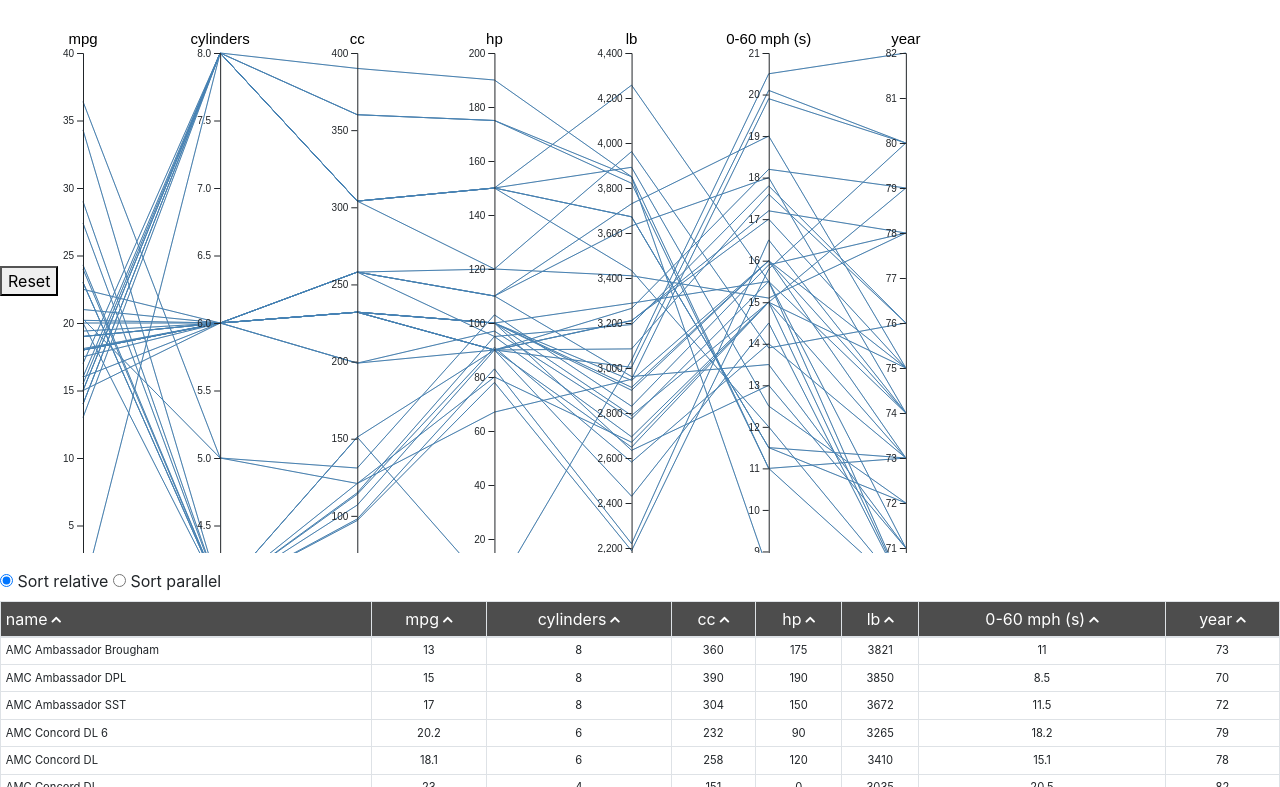
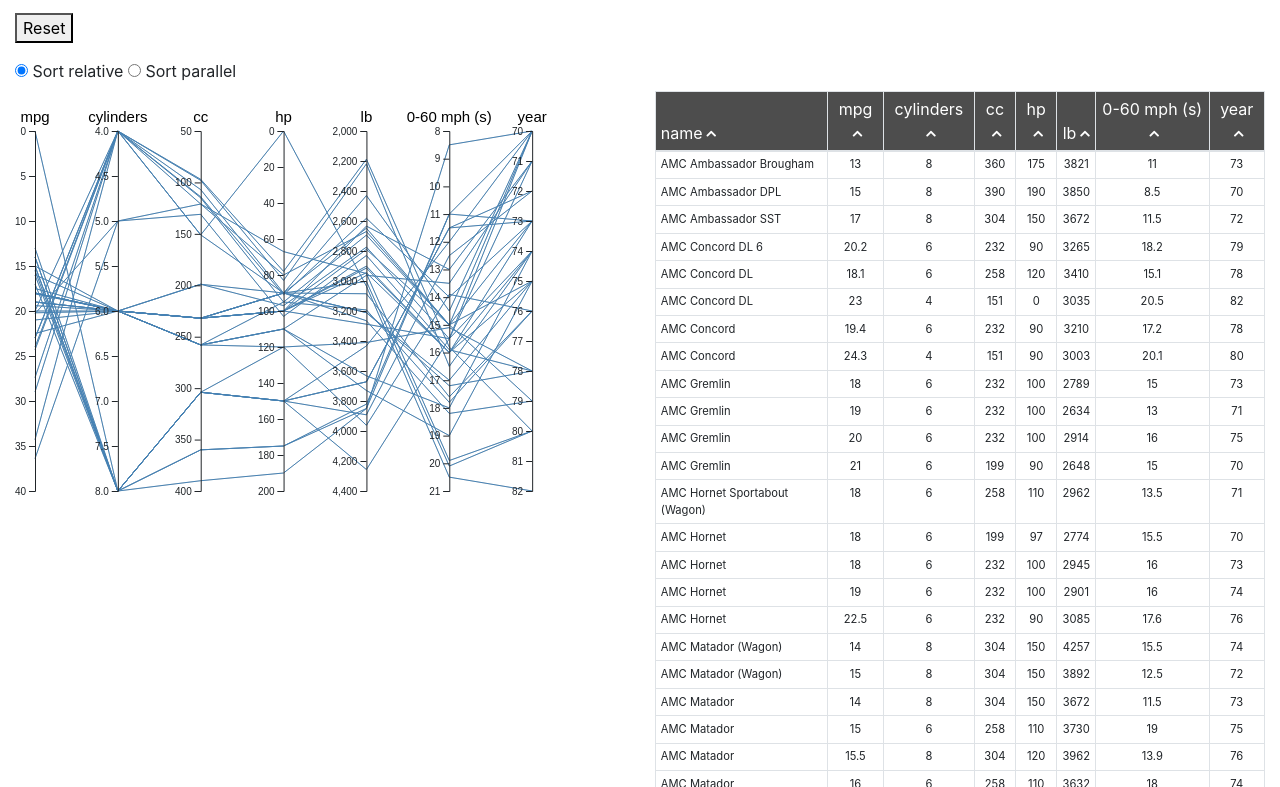
Before and after one commit to nini12091/Sortable, a website: page public/index.html in a window 1280 px wide. Shown: the part 99-886 px from the top of the page. Drawn offline with nearby package versions, Linux system fonts and the light colour scheme.

Commit message:
Added Layout system

```diff
--- a/public/index.html
+++ b/public/index.html
@@ -58,21 +58,22 @@
 	</style>
 </head>
 <body>
-	<div id="layout">
+	<div class="container-fluid">
 		<!-- header -->
 		<h1 class="display-5 my-3 py-3">Sortable</h1>
 
 		<!-- control buttons -->
 		<button type="button" onclick="Data.reset()">Reset</button>
 
-		<!-- parallel coordinates -->
-		<svg id="pc" width="960" height="540"></svg>
-
 		<!-- sort buttons -->
 		<form class="mt-3">
 			<label><input id="sort-relative" type="radio" value="sortRelative" name="mode" checked> Sort relative </label>
 			<label><input id="sort-parallel" type="radio" value="sortParallel" name="mode"> Sort parallel </label>
 		</form>
+
+		<div id="layout">
+			<!-- parallel coordinates -->
+			<svg id="pc" width="960" height="540"></svg>
 
 			<!-- sortable -->
 			<table id="sortable" class="sortable table table-bordered table-sm">
@@ -82,6 +83,7 @@
 				<tbody>
 				</tbody>
 			</table>
+		</div>
 	</div>
 </body>
 <script src="https://d3js.org/d3.v5.min.js"></script>
@@ -108,6 +110,8 @@
 Data.headers = [];
 Data.origin = [];
 Data.current = []; // filtered data
+Data.on = Container.on;
+Data.dispatch = Container.dispatch;
 Data.reset = function(){
 	Data.current = Data.origin.map(function(d){ return d; });
 };
@@ -146,6 +150,52 @@
 	});
 };
 Data.sort = Data.sortRelative;
+
+function Container(div){
+	this.el.root = d3.select(div);
+	this.on = this.el.root.on;
+	this.dispatch = (event, ...args) => { this.el.root[event](...args); };
+
+	// default
+	this.resize = this.horizontal;
+	this.resize();
+
+	// handle window resize
+	d3.select(window).on("resize", () => {
+		this.resize();
+	});
+}
+
+Container.prototype.el = {};
+Container.prototype.childrens = [];
+
+Container.prototype.horizontal = function(){
+	this.el.root.attr("class", "row");
+	var rect = this.el.root.node().parentNode.getBoundingClientRect(); // get real size
+	this.childrens.forEach((children) => {
+		d3.select(children.el.root.node().parentNode).attr("class", "col-6");
+		var childrect = children.el.root.node().parentNode.getBoundingClientRect();
+		children.width(childrect.width);
+		children.height(childrect.height);
+	});
+	this.resize = this.horizontal;
+}
+
+Container.prototype.vertical = function(){
+	this.el.root.attr("class", "container");
+	this.resize = this.vertical;
+}
+
+Container.prototype.addChildren = function(children){
+	this.el.root.append("div").append(function(){
+		return children.el.root.remove().node();
+	});
+	this.childrens.push(children);
+
+	this.resize();
+}
+
+var container = new Container("#layout");
 
 // initialize sort buttons
 d3.select("#sort-relative").on("change", function(){ Data.sort = Data.sortRelative; });
@@ -191,13 +241,16 @@
 	// plot
 	table = new Table("#sortable");
 	pc = new PC("#pc");
+
+	container.addChildren(pc);
+	container.addChildren(table);
 });
 
 
 function Table(table){
-	this.el.table = d3.select(table);
-	this.el.head = this.el.table.select("thead");
-	this.el.body = this.el.table.select("tbody");
+	this.el.root = d3.select(table);
+	this.el.head = this.el.root.select("thead");
+	this.el.body = this.el.root.select("tbody");
 
 	this.el.head.select("tr")
 		.selectAll("th")
@@ -280,23 +333,31 @@
 }
 
 Table.prototype.width = function(width){
-	if(width) this._width = width - this.margin.left - this.margin.right;
+	if(width){ this._width; this.updateSize(); }
 	else return this._width;
 }
 
 Table.prototype.height = function(height){
-	if(height) this._height = height - this.margin.top - this.margin.bottom;
+	if(height){ this._height; this.updateSize(); }
 	else return this._height;
 }
 
-// Parallel Coordinates
+Table.prototype.updateSize = function(){
+
+}
+
+
+
+/**
+ * Parallel Coordinates
+ */
 function PC(svg){
-	this.el.svg = d3.select(svg);
+	this.el.root = d3.select(svg);
 
-	this.width(this.el.svg.attr("width"));
-	this.height(this.el.svg.attr("height"));
+	this._width = this.el.root.attr("width") - this.margin.left - this.margin.right;
+	this._height = this.el.root.attr("height") - this.margin.top - this.margin.bottom;
 
-	this.el.g = this.el.svg.append("g").attr("transform", "translate(" + this.margin.left + "," + this.margin.top + ")");
+	this.el.g = this.el.root.append("g").attr("transform", "translate(" + this.margin.left + "," + this.margin.top + ")");
 
 	this.headers = Data.headers.filter(function(field, i){ return i != 0; }); // except first field "name"
 
@@ -380,12 +441,18 @@
 PC.prototype.margin = { top: 40, right: 10, bottom: 20, left: 20 };
 
 PC.prototype.width = function(width){
-	if(width) this._width = width;
+	if(width){
+		this._width = width - this.margin.left - this.margin.right;
+		this.updateSize();
+	}
 	else return this._width;
 }
 
 PC.prototype.height = function(height){
-	if(height) this._height = height;
+	if(height){
+		this._height = height - this.margin.top - this.margin.bottom;
+		this.updateSize();
+	}
 	else return this._height;
 }
 
@@ -404,13 +471,6 @@
 // position contains dragging
 PC.prototype.position = function(field){
 	return field in this.dragging ? this.dragging[field] : this.x(field);
-}
-
-PC.prototype.updateLines = function(){
-	this.el.background.attr("d", (d) => this.path(d));
-	this.el.foreground.attr("d", (d) => this.path(d));
-
-	this.el.axis.attr("transform", (d) => { return "translate(" + this.x(d) + ")"; });
 }
 
 PC.prototype.brush = function(field){
@@ -454,5 +514,34 @@
 	});
 }
 
+PC.prototype.updateLines = function(){
+	this.el.background.attr("d", (d) => this.path(d));
+	this.el.foreground.attr("d", (d) => this.path(d));
+
+	this.el.axis.attr("transform", (d) => { return "translate(" + this.x(d) + ")"; });
+}
+
+PC.prototype.updateSize = function(){
+	var width = this.width(), height = this.height();
+	if(width === undefined || height === undefined) return;
+	this.el.root.attr("width", width).attr("height", height);
+	width = width - this.margin.left - this.margin.right;
+	height = height - this.margin.top - this.margin.bottom;
+
+	this.x.range([0, width]);
+	d3.values(this.y).forEach((y) => { y.range([0, height]); });
+
+	this.updateLines();
+
+	var _this = this;
+	this.el.axis.each(function(field){
+		d3.select(this).call(_this.axis.scale(_this.y[field]));
+	});
+
+	this.el.brush.each(function(field){
+		d3.select(this).call(_this.y[field].brush.extent([[-12, 0], [12, height]]));
+	});
+}
+
 </script>
 </html>
```
Lines whose indentation alone changed are shown as unchanged.
